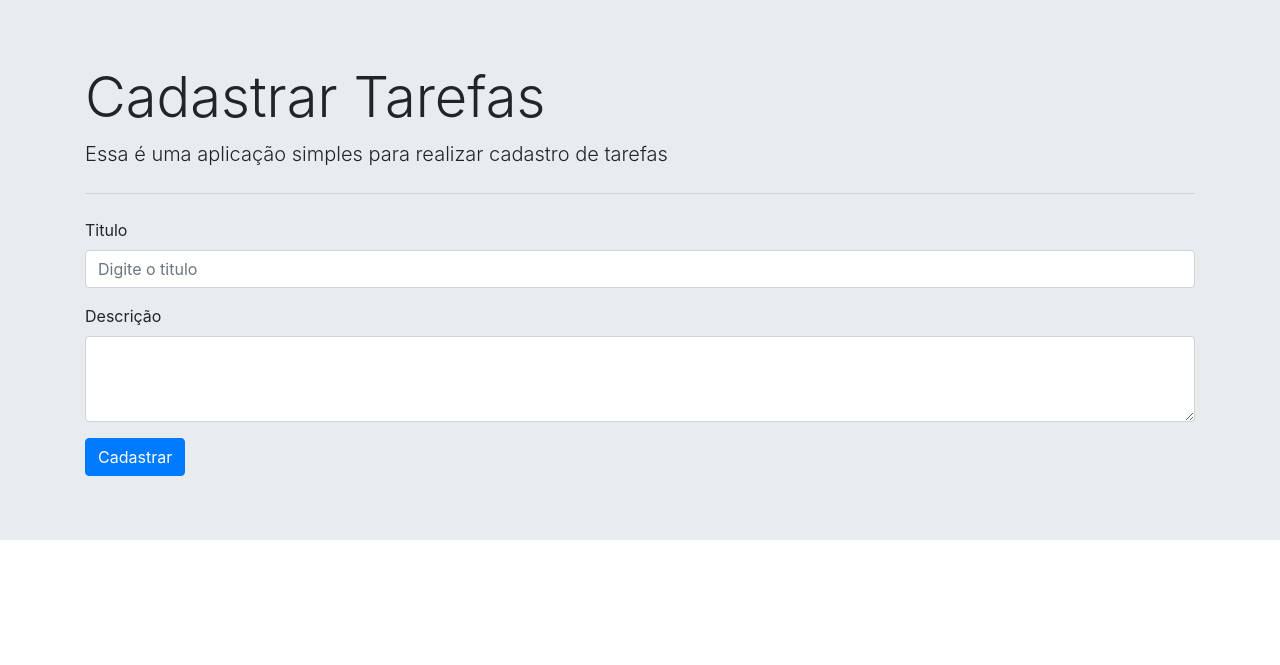
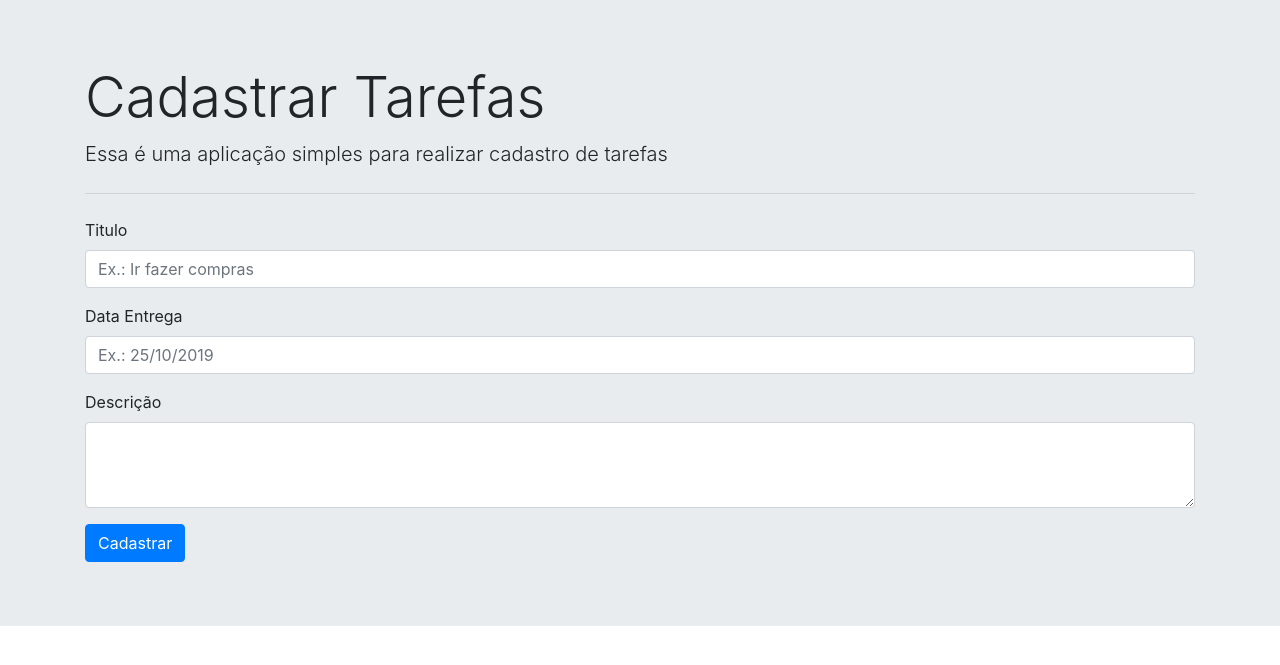
Before and after one commit to CleysonPH/todo-flask, a Flask app: page /create/ in a window 1280 px wide. Shown: the part 56-721 px from the top of the page. Run offline with Flask 2, Linux system fonts and the light colour scheme; some libraries are stand-ins or nearby versions.

Commit message:
Adiconado a informação data de entrega nas tarefas

```diff
--- a/todo/app.py
+++ b/todo/app.py
@@ -11,4 +11,6 @@ def create_app():
 
     db.configure(app)
 
+    app.config['SECRET_KEY'] = 'dev'
+
     return app
--- a/todo/templates/create.html
+++ b/todo/templates/create.html
@@ -9,11 +9,29 @@
     <p class="lead">Essa é uma aplicação simples para realizar cadastro de tarefas</p>
     <hr class="my-4">
 
+    {% with messages = get_flashed_messages() %}
+        {% if messages %}
+            <div class="alert alert-warning">
+                <ul>
+                    {% for message in messages %}
+                        <li>{{ message }}</li>
+                    {% endfor %}
+                </ul>
+            </div>
+        {% endif %}
+    {% endwith %}
+
     <form method="POST">
         <div class="form-group">
             <label for="title">Titulo</label>
-            <input type="text" class="form-control" name="title" id="title" placeholder="Digite o titulo">
+            <input type="text" class="form-control" name="title" id="title" placeholder="Ex.: Ir fazer compras">
         </div>
+
+        <div class="form-group">
+            <label for="delivery">Data Entrega</label>
+            <input type="text" class="form-control" name="delivery" id="delivery" placeholder="Ex.: 25/10/2019">
+        </div>
+
         <div class="form-group">
             <label for="description">Descrição</label>
             <textarea class="form-control" name="description" id="description" rows="3"></textarea>
--- a/todo/templates/index.html
+++ b/todo/templates/index.html
@@ -13,6 +13,7 @@
                 <thead>
                     <tr>
                         <th scope="col">Titulo</th>
+                        <th scope="col">Data de Entrega</th>
                         <th scope="col">Descrição</th>
                         <th scope="col">Ações</th>
                     </tr>
@@ -21,6 +22,7 @@
                     {% for todo in todos %}
                     <tr>
                         <td>{{ todo.title }}</td>
+                        <td>{{ todo.delivery_date }}</td>
                         <td>{{ todo.description }}</td>
                         <td>
                             <a class="btn btn-warning" href="{{ url_for('update', id=todo._id) }}">Editar</a>
--- a/todo/templates/update.html
+++ b/todo/templates/update.html
@@ -12,12 +12,12 @@
     <form method="POST">
         <div class="form-group">
             <label for="title">Titulo</label>
-            <input type="text" class="form-control" name="title" id="title" placeholder="Digite o titulo" value={{ request.form['title'] or todo['title'] }}>
+            <input type="text" class="form-control" name="title" id="title" placeholder="Digite o titulo" value="{{ todo.title }}">
         </div>
         <div class="form-group">
             <label for="description">Descrição</label>
-            <textarea class="form-control" name="description" id="description" rows="3">{{ request.form['description'] or todo['description'] }}</textarea>
+            <textarea class="form-control" name="description" id="description" rows="3">{{ todo.description }}</textarea>
         </div>
-        <button class="btn btn-primary" type="submit">Cadastrar</button>
+        <button class="btn btn-primary" type="submit">Atualizar</button>
     </form>
 {% endblock %}
--- a/todo/views.py
+++ b/todo/views.py
@@ -1,4 +1,5 @@
-from flask import render_template, redirect, request, current_app, url_for
+from datetime import datetime
+from flask import render_template, redirect, request, current_app, url_for, flash
 
 
 def configure(app):
@@ -14,10 +15,26 @@ def configure(app):
         if request.method == 'GET':
             return render_template('create.html')
 
+        error = None
+
         title = request.form['title']
+
+        delivery_date = request.form['delivery']
+        try:
+            delivery_date = datetime.strptime(delivery_date, '%d/%m/%Y').date()
+
+            if delivery_date <= datetime.now().date():
+                error = 'A data de entrga não pode ser menor que a data atual'
+        except:
+            error = 'A data de entrega está invalida!'
+
+        if error is not None:
+            flash(error)
+            return redirect(url_for('create'))
+
         description = request.form['description']
 
-        current_app.db.todos.insert_one({'title': title, 'description': description})
+        current_app.db.todos.insert_one({'title': title,'delivery_date': delivery_date.strftime('%d/%m/%Y'), 'description': description})
 
         return redirect(url_for('index'))
 
```
